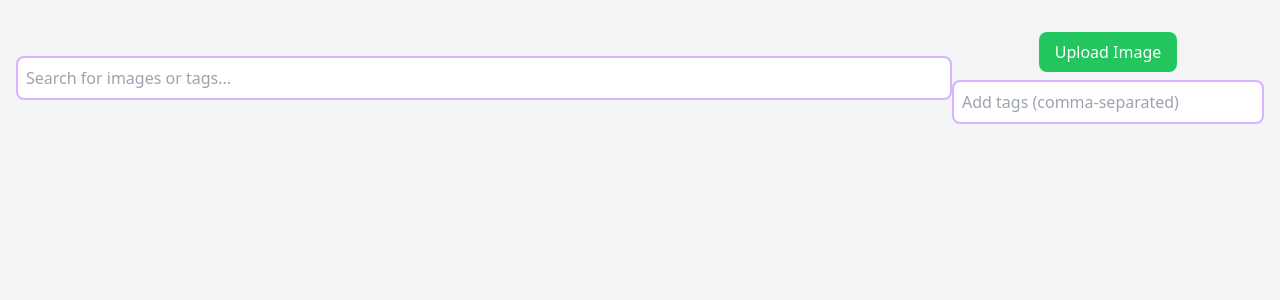
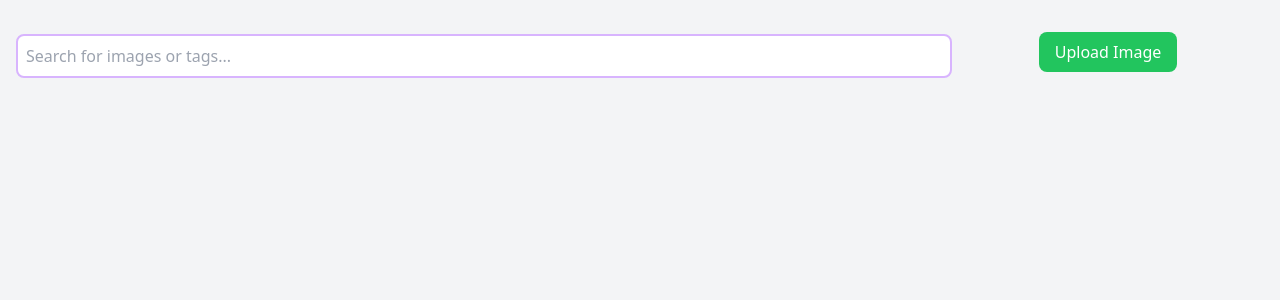
Before and after one commit to justuseapen/peppy, a Flask app: page / in a window 1280 px wide. Shown: the part 68-368 px from the top of the page. Run offline with Flask 3, Linux system fonts and the light colour scheme; some libraries are stand-ins or nearby versions.

Commit message:
Agent step completed: Build the initial prototype

```diff
--- a/static/css/styles.css
+++ b/static/css/styles.css
@@ -20,8 +20,9 @@
 }
 
 #modal-tags {
-    max-height: 100px;
+    max-height: 150px;
     overflow-y: auto;
+    margin-bottom: 1rem;
 }
 
 #add-tag-input {
@@ -44,3 +45,9 @@
 #add-tag-button:hover {
     background-color: #3182ce;
 }
+
+#close-modal {
+    display: block;
+    width: 100%;
+    margin-top: 1rem;
+}
--- a/static/js/app.js
+++ b/static/js/app.js
@@ -11,7 +11,6 @@ document.addEventListener('DOMContentLoaded', () => {
     const closeModal = document.getElementById('close-modal');
     const loadMoreButton = document.getElementById('load-more-button');
     const fileUpload = document.getElementById('file-upload');
-    const uploadTags = document.getElementById('upload-tags');
     const uploadStatus = document.getElementById('upload-status');
 
     let currentOffset = 0;
@@ -77,9 +76,19 @@ document.addEventListener('DOMContentLoaded', () => {
 
     const showFullSize = (image) => {
         modalImage.src = image.images.original.url;
-        modalTags.innerHTML = `<p class="font-bold">Tags:</p><p>${image.tags.join(', ')}</p>`;
+        modalImage.alt = image.title;
         currentImageId = image.id;
+        updateModalTags(image.tags);
         modal.classList.remove('hidden');
+    };
+
+    const updateModalTags = (tags) => {
+        modalTags.innerHTML = `
+            <p class="font-bold mb-2">Tags:</p>
+            <div class="flex flex-wrap">
+                ${tags.map(tag => `<span class="tag">${tag}</span>`).join('')}
+            </div>
+        `;
     };
 
     const showError = (message) => {
@@ -106,7 +115,6 @@ document.addEventListener('DOMContentLoaded', () => {
     const uploadImage = (file) => {
         const formData = new FormData();
         formData.append('file', file);
-        formData.append('tags', uploadTags.value);
 
         fetch('/api/upload', {
             method: 'POST',
@@ -119,7 +127,6 @@ document.addEventListener('DOMContentLoaded', () => {
             } else {
                 showUploadStatus('Image uploaded successfully!', 'success');
                 displayResults([data]);
-                uploadTags.value = '';
             }
         })
         .catch(error => {
@@ -156,7 +163,7 @@ document.addEventListener('DOMContentLoaded', () => {
             if (data.error) {
                 showError(data.error);
             } else {
-                modalTags.innerHTML = `<p class="font-bold">Tags:</p><p>${data.tags.join(', ')}</p>`;
+                updateModalTags(data.tags);
                 addTagInput.value = '';
                 showUploadStatus('Tags added successfully!', 'success');
             }
--- a/templates/index.html
+++ b/templates/index.html
@@ -19,7 +19,6 @@
                     Upload Image
                     <input type="file" id="file-upload" accept="image/*" class="hidden">
                 </label>
-                <input type="text" id="upload-tags" placeholder="Add tags (comma-separated)" class="w-full p-2 rounded-lg border-2 border-purple-300 focus:outline-none focus:border-purple-500">
             </div>
         </div>
         <div id="upload-status" class="text-center mb-4 hidden"></div>
@@ -34,10 +33,12 @@
     </main>
     <div id="modal" class="fixed inset-0 bg-black bg-opacity-50 flex items-center justify-center hidden">
         <div class="bg-white p-4 rounded-lg max-w-3xl max-h-full overflow-auto">
-            <img id="modal-image" src="" alt="Full-size Image" class="max-w-full max-h-[80vh]">
+            <img id="modal-image" src="" alt="Full-size Image" class="max-w-full max-h-[60vh]">
             <div id="modal-tags" class="mt-4"></div>
-            <input type="text" id="add-tag-input" placeholder="Add new tags (comma-separated)" class="w-full p-2 mt-2 rounded-lg border-2 border-purple-300 focus:outline-none focus:border-purple-500">
-            <button id="add-tag-button" class="mt-2 bg-blue-500 text-white px-4 py-2 rounded-lg hover:bg-blue-600 transition-colors">Add Tags</button>
+            <div class="mt-4">
+                <input type="text" id="add-tag-input" placeholder="Add new tags (comma-separated)" class="w-full p-2 rounded-lg border-2 border-purple-300 focus:outline-none focus:border-purple-500">
+                <button id="add-tag-button" class="mt-2 bg-blue-500 text-white px-4 py-2 rounded-lg hover:bg-blue-600 transition-colors">Add Tags</button>
+            </div>
             <button id="close-modal" class="mt-4 bg-purple-500 text-white px-4 py-2 rounded-lg hover:bg-purple-600 transition-colors">Close</button>
         </div>
     </div>
```
